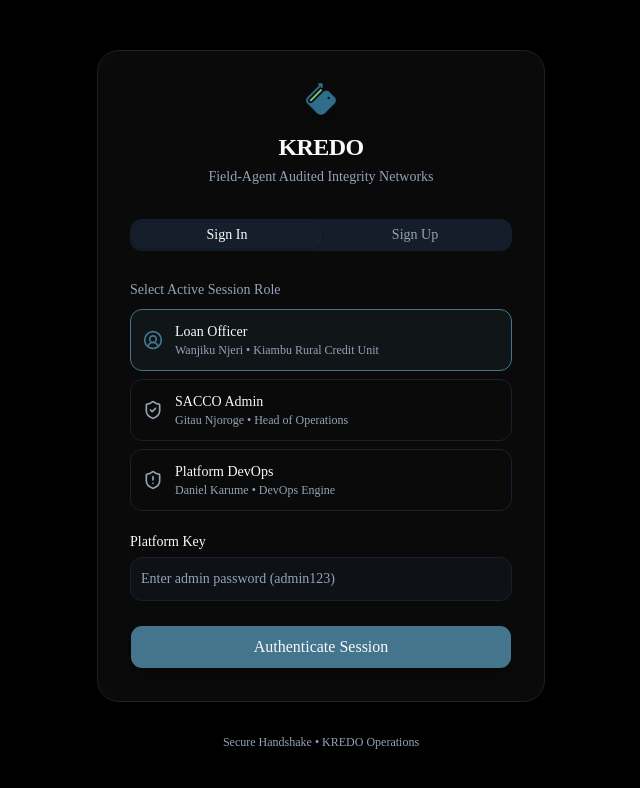
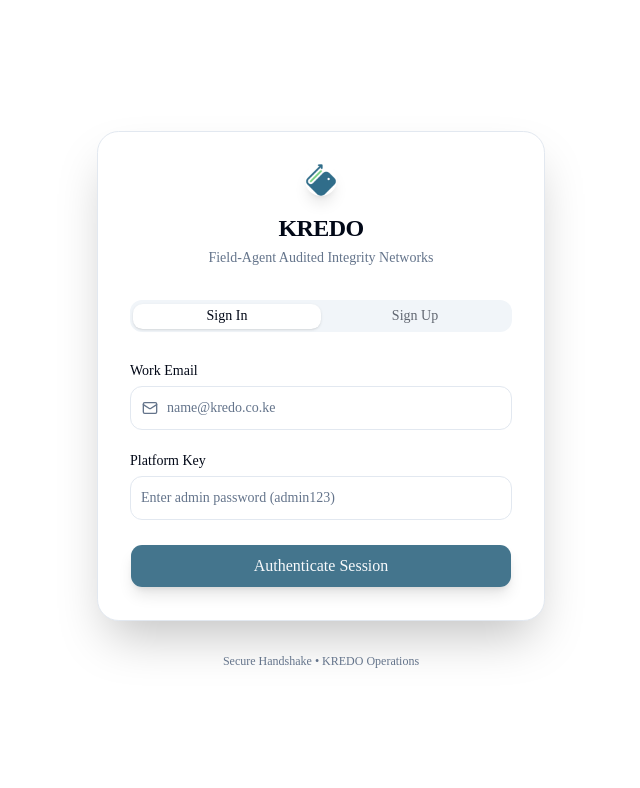
Before and after one commit to karume-lab/kredo, a Next.js app: page / in a window 1280 px wide. Shown: the top 788 px of the page, without its empty margins (319-959 px from the left). Built offline with nearby package versions, Linux system fonts and the light colour scheme.

Commit message:
refactor: replace role-based authentication with email-based lookup for admin access

```diff
--- a/src/app/api/admin/auth/route.ts
+++ b/src/app/api/admin/auth/route.ts
@@ -5,16 +5,33 @@ import { createSession } from "@/lib/auth";
 export async function POST(request: Request) {
   try {
     const body = await request.json();
-    const { password, role, username, branch } = body;
+    const { password, email } = body;
 
     const adminPassword = process.env.ADMIN_PASSWORD || "admin123";
 
-    if (password === adminPassword) {
-      const payload = {
-        role: role || "loan_officer",
-        username: username || "Wanjiku Njeri",
-        branch: branch || "Kiambu Rural Credit Unit",
-      };
+    const USER_MAP: Record<
+      string,
+      { role: string; username: string; branch: string }
+    > = {
+      "wanjiku@kredo.co.ke": {
+        role: "loan_officer",
+        username: "Wanjiku Njeri",
+        branch: "Kiambu Rural Credit Unit",
+      },
+      "gitau@kredo.co.ke": {
+        role: "sacco_admin",
+        username: "Gitau Njoroge",
+        branch: "Head of Operations",
+      },
+      "daniel@kredo.co.ke": {
+        role: "sys_admin",
+        username: "Daniel Karume",
+        branch: "DevOps Engine",
+      },
+    };
+
+    if (password === adminPassword && email && USER_MAP[email]) {
+      const payload = USER_MAP[email];
 
       const token = await createSession(payload);
       const cookieStore = await cookies();
--- a/src/app/page.tsx
+++ b/src/app/page.tsx
@@ -1,6 +1,6 @@
 "use client";
 
-import { Loader2, ShieldAlert, ShieldCheck, UserCircle2 } from "lucide-react";
+import { Loader2, Mail } from "lucide-react";
 import { useRouter } from "next/navigation";
 import { useState } from "react";
 import SiteLogo from "@/components/SiteLogo";
@@ -8,24 +8,12 @@ import { Alert, AlertDescription } from "@/components/ui/alert";
 import { Button } from "@/components/ui/button";
 import { Input } from "@/components/ui/input";
 import { Label } from "@/components/ui/label";
-import { RadioGroup, RadioGroupItem } from "@/components/ui/radio-group";
 import { Tabs, TabsList, TabsTrigger } from "@/components/ui/tabs";
-
-type Role = "loan_officer" | "sacco_admin" | "sys_admin";
-
-const ROLE_PRESETS = {
-  loan_officer: {
-    username: "Wanjiku Njeri",
-    branch: "Kiambu Rural Credit Unit",
-  },
-  sacco_admin: { username: "Gitau Njoroge", branch: "Head of Operations" },
-  sys_admin: { username: "Daniel Karume", branch: "DevOps Engine" },
-};
 
 export default function AuthPage() {
   const router = useRouter();
   const [mode, setMode] = useState<"signin" | "signup">("signin");
-  const [role, setRole] = useState<Role>("loan_officer");
+  const [email, setEmail] = useState("");
   const [password, setPassword] = useState("");
   const [isLoading, setIsLoading] = useState(false);
   const [error, setError] = useState("");
@@ -36,11 +24,10 @@ export default function AuthPage() {
     setError("");
 
     try {
-      const { username, branch } = ROLE_PRESETS[role];
       const res = await fetch("/api/admin/auth", {
         method: "POST",
         headers: { "Content-Type": "application/json" },
-        body: JSON.stringify({ role, username, branch, password }),
+        body: JSON.stringify({ email, password }),
       });
 
       const data = await res.json();
@@ -58,7 +45,7 @@ export default function AuthPage() {
   };
 
   return (
-    <div className="dark min-h-screen bg-background text-foreground flex flex-col font-sans selection:bg-primary/20 selection:text-primary items-center justify-center p-4">
+    <div className="min-h-screen bg-background text-foreground flex flex-col font-sans selection:bg-primary/20 selection:text-primary items-center justify-center p-4">
       <div className="w-full max-w-md bg-card border border-border rounded-2xl shadow-2xl overflow-hidden">
         <div className="p-8">
           <div className="flex flex-col items-center mb-8">
@@ -81,78 +68,20 @@ export default function AuthPage() {
           </Tabs>
 
           <form onSubmit={handleAuth} className="space-y-6">
-            <div className="space-y-3">
-              <Label className="text-muted-foreground">
-                Select Active Session Role
-              </Label>
-              <RadioGroup
-                value={role}
-                onValueChange={(val) => setRole(val as Role)}
-                className="grid grid-cols-1 gap-2"
-              >
-                <Label
-                  htmlFor="loan_officer"
-                  className={`flex items-center gap-3 p-3 rounded-lg border cursor-pointer transition-colors has-data-[state=checked]:border-primary has-data-[state=checked]:bg-primary/10 hover:bg-accent`}
-                >
-                  <RadioGroupItem
-                    value="loan_officer"
-                    id="loan_officer"
-                    className="sr-only"
-                  />
-                  <UserCircle2
-                    className={`w-5 h-5 ${role === "loan_officer" ? "text-primary" : "text-muted-foreground"}`}
-                  />
-                  <div>
-                    <div className="text-sm font-medium">Loan Officer</div>
-                    <div className="text-xs text-muted-foreground">
-                      {ROLE_PRESETS.loan_officer.username} •{" "}
-                      {ROLE_PRESETS.loan_officer.branch}
-                    </div>
-                  </div>
-                </Label>
-
-                <Label
-                  htmlFor="sacco_admin"
-                  className={`flex items-center gap-3 p-3 rounded-lg border cursor-pointer transition-colors has-data-[state=checked]:border-secondary has-data-[state=checked]:bg-secondary/10 hover:bg-accent`}
-                >
-                  <RadioGroupItem
-                    value="sacco_admin"
-                    id="sacco_admin"
-                    className="sr-only"
-                  />
-                  <ShieldCheck
-                    className={`w-5 h-5 ${role === "sacco_admin" ? "text-secondary" : "text-muted-foreground"}`}
-                  />
-                  <div>
-                    <div className="text-sm font-medium">SACCO Admin</div>
-                    <div className="text-xs text-muted-foreground">
-                      {ROLE_PRESETS.sacco_admin.username} •{" "}
-                      {ROLE_PRESETS.sacco_admin.branch}
-                    </div>
-                  </div>
-                </Label>
-
-                <Label
-                  htmlFor="sys_admin"
-                  className={`flex items-center gap-3 p-3 rounded-lg border cursor-pointer transition-colors has-data-[state=checked]:border-destructive has-data-[state=checked]:bg-destructive/10 hover:bg-accent`}
-                >
-                  <RadioGroupItem
-                    value="sys_admin"
-                    id="sys_admin"
-                    className="sr-only"
-                  />
-                  <ShieldAlert
-                    className={`w-5 h-5 ${role === "sys_admin" ? "text-destructive" : "text-muted-foreground"}`}
-                  />
-                  <div>
-                    <div className="text-sm font-medium">Platform DevOps</div>
-                    <div className="text-xs text-muted-foreground">
-                      {ROLE_PRESETS.sys_admin.username} •{" "}
-                      {ROLE_PRESETS.sys_admin.branch}
-                    </div>
-                  </div>
-                </Label>
-              </RadioGroup>
+            <div className="space-y-2">
+              <Label htmlFor="email">Work Email</Label>
+              <div className="relative">
+                <Mail className="absolute left-3 top-1/2 -translate-y-1/2 w-4 h-4 text-muted-foreground" />
+                <Input
+                  id="email"
+                  type="email"
+                  value={email}
+                  onChange={(e) => setEmail(e.target.value)}
+                  placeholder="name@kredo.co.ke"
+                  className="pl-9 bg-background focus-visible:ring-primary h-11"
+                  required
+                />
+              </div>
             </div>
 
             <div className="space-y-2">
```
